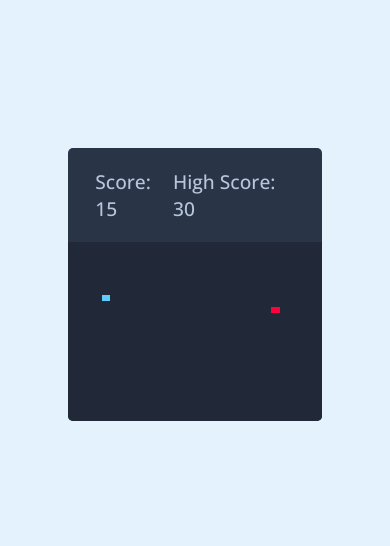
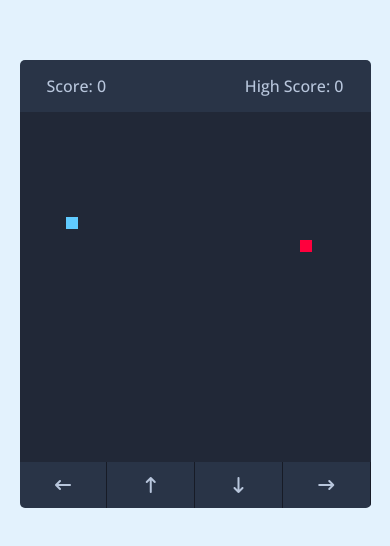
Before and after one commit to Awais-Rao/Snake-Game, a plain HTML site: page index.html in a window 390 px wide. Shown: the part 138-684 px from the top of the page. Drawn offline with nearby package versions, Linux system fonts and the light colour scheme.

Commit message:
game logic completed

```diff
--- a/index.html
+++ b/index.html
@@ -1,20 +1,30 @@
 <!DOCTYPE html>
 <html lang="en">
+
 <head>
     <meta charset="UTF-8">
     <meta name="viewport" content="width=device-width, initial-scale=1.0">
     <link rel="stylesheet" href="style.css">
     <title>Snake Game</title>
+    <link rel="stylesheet" href="https://cdnjs.cloudflare.com/ajax/libs/font-awesome/6.5.2/css/all.min.css"/>
     <script src="script.js" defer></script>
 </head>
+
 <body>
     <div class="wrapper">
         <div class="game-details">
-            <span class="score">Score: 15</span>
-            <span class="high-score">High Score: 30</span>
+            <span class="score">Score: 0</span>
+            <span class="high-score">High Score: 0</span>
         </div>
         <div class="play-board"></div>
+        <div class="controls">
+            <i data-key="ArrowLeft" class="fa-solid fa-arrow-left-long"></i>
+            <i data-key="ArrowUp" class="fa-solid fa-arrow-up-long"></i>
+            <i data-key="ArrowDown" class="fa-solid fa-arrow-down-long"></i>
+            <i data-key="ArrowRight" class="fa-solid fa-arrow-right-long"></i>
+        </div>
     </div>
 
 </body>
+
 </html>
--- a/script.js
+++ b/script.js
@@ -1,4 +1,7 @@
 const playBoard = document.querySelector(".play-board");
+const scoreElement = document.querySelector(".score");
+const highScoreElement = document.querySelector(".high-score");
+const controls = document.querySelectorAll(".controls i")
 
 let gameOver = false;
 let foodX, foodY;
@@ -8,6 +11,15 @@ let snakeBody = [];
 let velocityX = 0,
   velocityY = 0;
 let setIntervelId;
+let score = 0;
+
+
+
+// Getting high score from local storage
+let highScore = localStorage.getItem("high-score") || 0;
+highScoreElement.innerText = `High Score: ${highScore}`;
+
+
 
 const changeFoodPosition = () => {
   foodX = Math.floor(Math.random() * 30) + 1;
@@ -15,7 +27,7 @@ const changeFoodPosition = () => {
 };
 
 const handleGameOver = () => {
-    // clearing the timer and reloading the page on gameOver
+  // clearing the timer and reloading the page on gameOver
   clearInterval(setIntervelId);
   alert("Game Over! Press OK to reply.... ");
   location.reload();
@@ -23,20 +35,25 @@ const handleGameOver = () => {
 
 const changeDirection = (e) => {
   //change velocity value based on keypressed
-  if (e.key === "ArrowUp") {
+  if (e.key === "ArrowUp" && velocityY != 1) {
     velocityX = 0;
     velocityY = -1;
-  } else if (e.key === "ArrowDown") {
+  } else if (e.key === "ArrowDown" && velocityY != -1) {
     velocityX = 0;
     velocityY = 1;
-  } else if (e.key === "ArrowLeft") {
+  } else if (e.key === "ArrowLeft" && velocityX != 1) {
     velocityX = -1;
     velocityY = 0;
-  } else if (e.key === "ArrowRight") {
+  } else if (e.key === "ArrowRight" && velocityX != -1) {
     velocityX = 1;
     velocityY = 0;
   }
 };
+
+controls.forEach( key => {
+    key.addEventListener("click", () => changeDirection({key: key.dataset.key}))
+}
+)
 
 const initGame = () => {
   if (gameOver) return handleGameOver();
@@ -45,7 +62,18 @@ const initGame = () => {
   // checking if snake hit the food
   if (snakeX === foodX && snakeY === foodY) {
     changeFoodPosition();
-    snakeBody.push([foodX, foodY]); // pushing food position into snake body array
+    // pushing food position into snake body array
+    snakeBody.push([foodX, foodY]);
+
+    //incrementing score by 1
+    score++;
+
+    highScore = score >= highScore ? score : score;
+    localStorage.setItem("high-score", highScore);
+
+    scoreElement.innerText = `Score: ${score}`;
+    highScoreElement.innerText = `High Score: ${highScore}`;
+
   }
   // it is changing the s co-ordinates of snake body elements according to their sequence like for 2nd element it put it 2-1 means 1 co-ordinate behind the head and so on.
   for (let i = snakeBody.length - 1; i > 0; i--) {
@@ -53,6 +81,7 @@ const initGame = () => {
   }
 
   snakeBody[0] = [snakeX, snakeY]; //setting forst element of snake bosy to fcurrent snake position
+
   // update snake head based on current velocity
   snakeX += velocityX;
   snakeY += velocityY;
@@ -62,7 +91,16 @@ const initGame = () => {
   }
 
   for (let i = 0; i < snakeBody.length; i++) {
+    // Adding a div for each part of snake's body
     htmlMarkup += `<div class="head" style="grid-area: ${snakeBody[i][1]} / ${snakeBody[i][0]}"></div>`;
+    // checking if head hit the snake body so game is over!
+    if (
+      i !== 0 &&
+      snakeBody[0][1] === snakeBody[i][1] &&
+      snakeBody[0][0] === snakeBody[i][0]
+    ) {
+      gameOver = true;
+    }
   }
   playBoard.innerHTML = htmlMarkup;
 };
--- a/style.css
+++ b/style.css
@@ -42,3 +42,37 @@ body{
 .play-board .head{
     background: #60CBFF;
 }
+.controls{
+    display: none;
+    align-items: center;
+}
+.controls i{
+    padding: 25px 0;
+    color: #B8C6DC;
+    text-align: center;
+    cursor: pointer;
+    width: calc(100%/4);
+    font-size: 1.3rem;
+    border-right: 1px solid #171b26;
+}
+
+
+
+@media screen and (max-width: 800px) {
+    .wrapper{
+        width: 90vmin;
+        height: 115vmin;
+    }
+    .game-details{
+        font-size: 1rem;
+        padding: 15px 27px;
+    }
+    .controls{
+        display: flex;
+    }
+    .controls i{
+        padding: 15px 0;
+        font-size: 1rem;
+    }
+
+}
```
